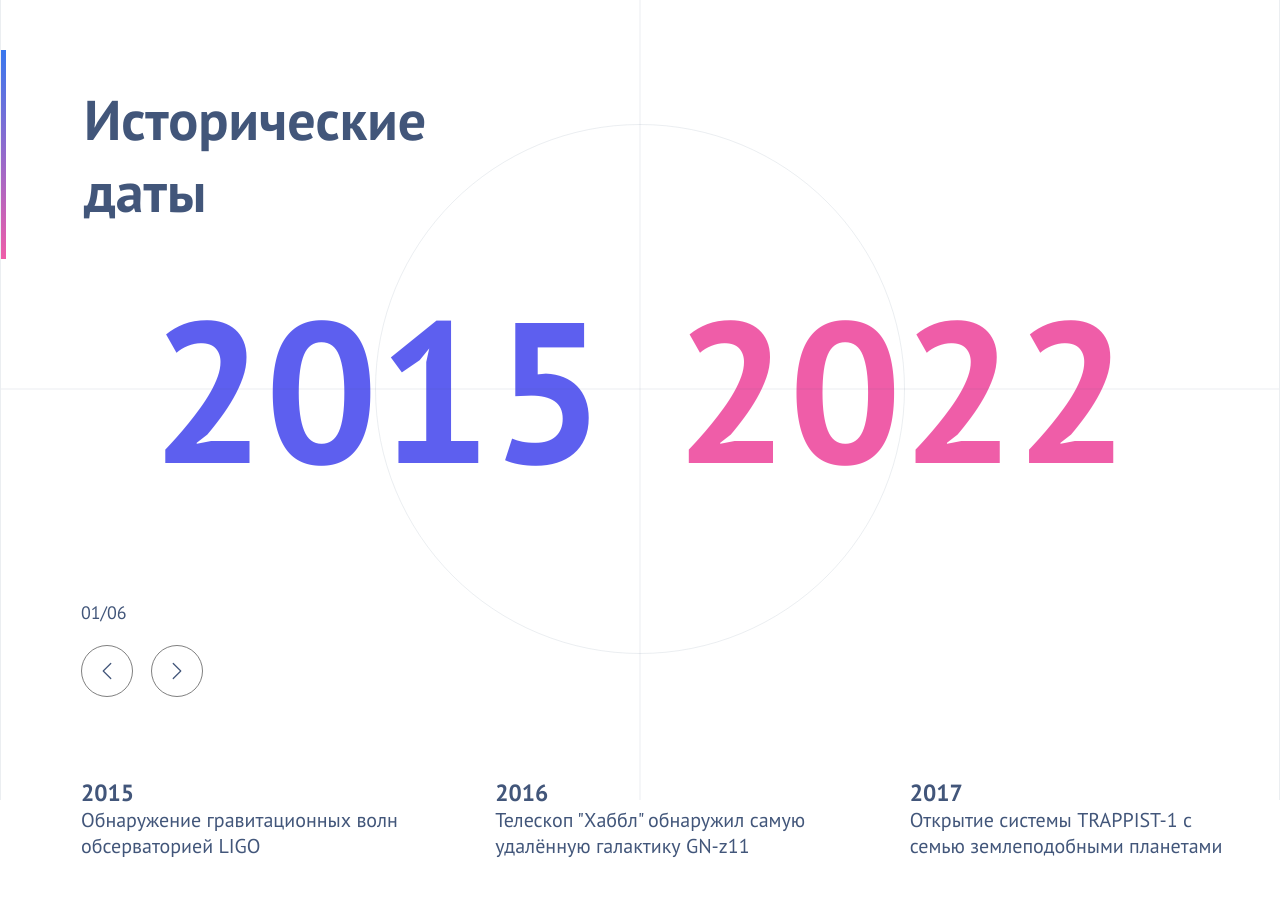
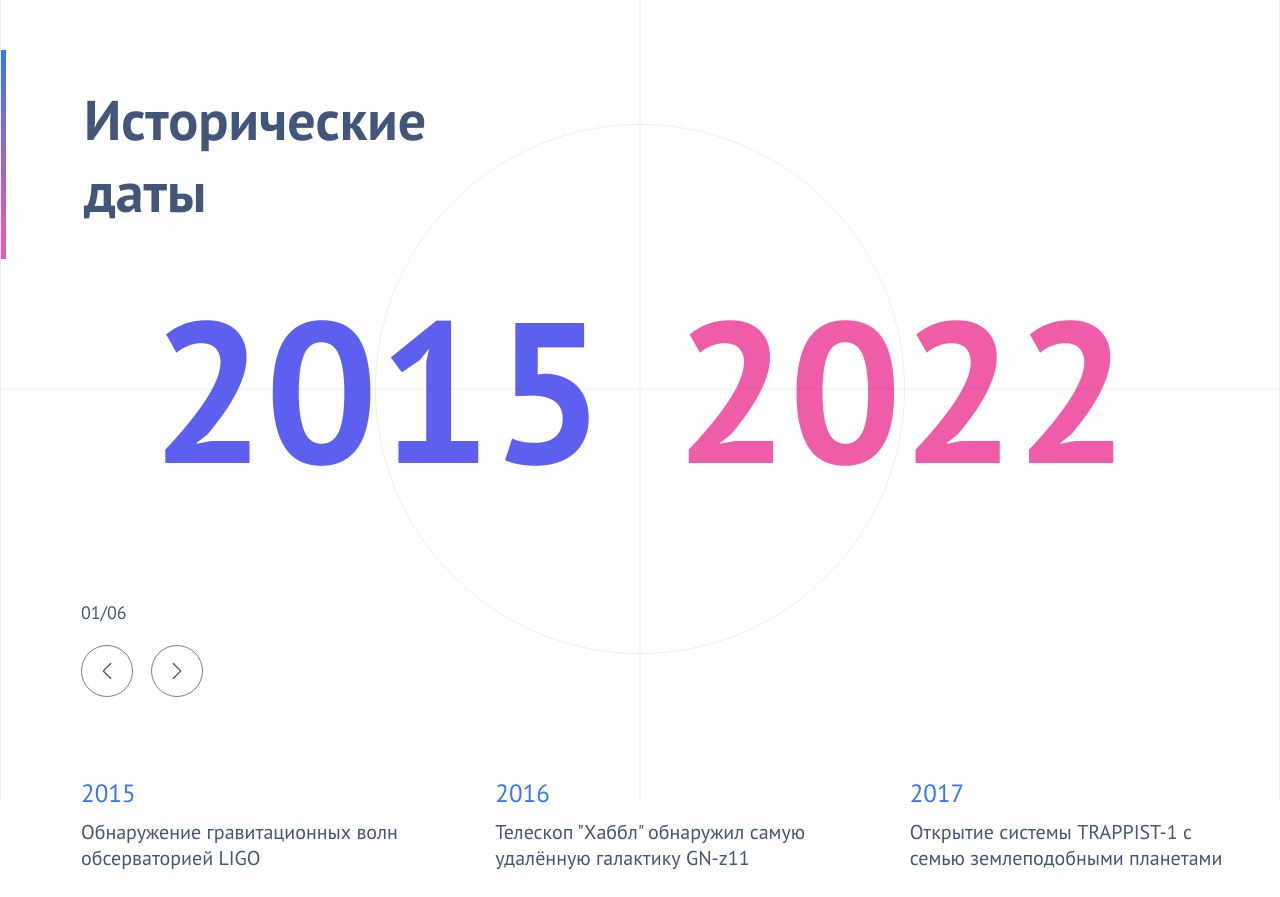
Before and after one commit to NERFTHISPLS/react-task-events, a React app: page / in a window 1280 px wide. Built offline with nearby package versions, Linux system fonts and the light colour scheme.

Commit message:
fix styles

```diff
--- a/src/components/EventsListItem.tsx
+++ b/src/components/EventsListItem.tsx
@@ -1,13 +1,20 @@
 import { TimelineEvent } from '@/types';
 import styled from 'styled-components';
-
-const ListItem = styled.li`
-  max-width: 32rem;
-`;
 
 interface Props {
   event: TimelineEvent;
 }
+
+const ListItem = styled.li`
+  max-width: 32rem;
+
+  h3 {
+    margin-bottom: 1rem;
+    font-weight: normal;
+    font-size: 2.5rem;
+    color: var(--color-blue);
+  }
+`;
 
 function EventsListItem({ event }: Props) {
   return (
```
